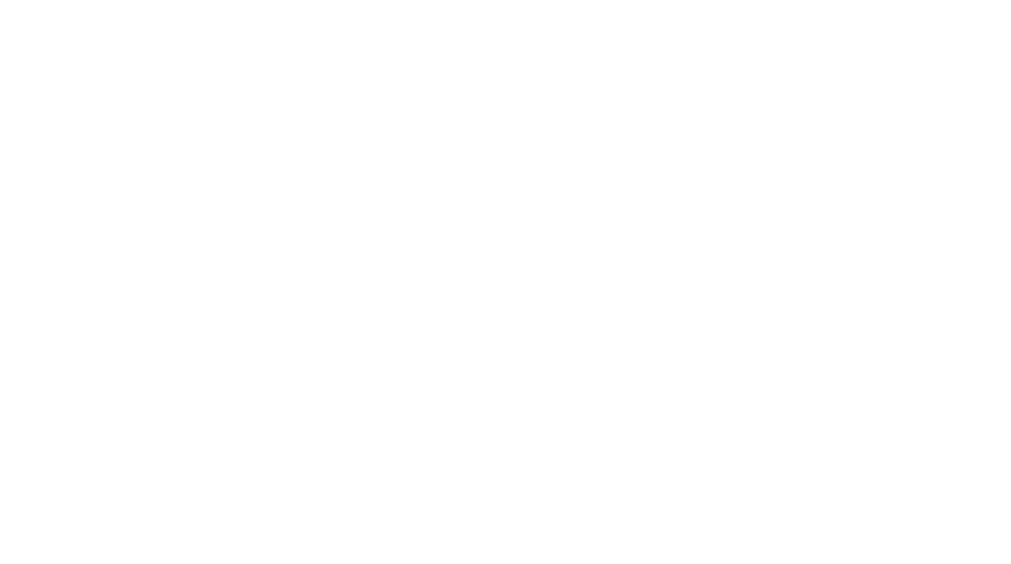
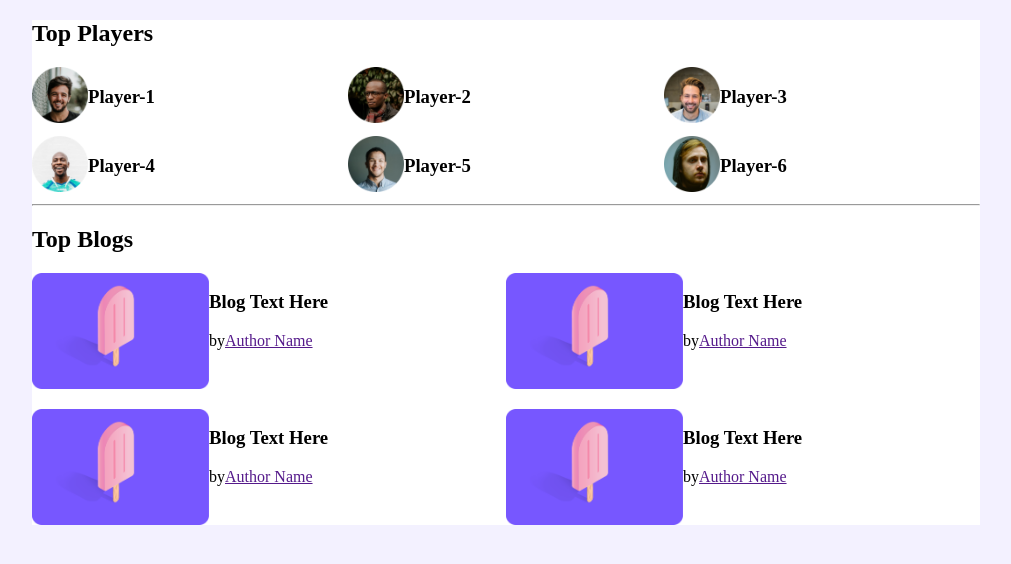
Before and after one commit to rezwan4students/top-boards, a plain HTML site: page index.html in a window 1280 px wide. Shown: the whole page, without its empty margins (134-1145 px from the left). Drawn offline with Linux system fonts and the light colour scheme.

Commit message:
done for tonight

```diff
--- a/index.html
+++ b/index.html
@@ -4,8 +4,97 @@
     <meta http-equiv="X-UA-Compatible" content="IE=edge">
     <meta name="viewport" content="width=device-width, initial-scale=1.0">
     <title>Top Boards</title>
+    <link rel="stylesheet" href="style.css">
 </head>
 <body>
+    <header>
+        <nav>
 
+        </nav>
+    </header>
+    <main>
+         <div class="player-blog-section">
+             <div class="players-section">
+               <h2>Top Players</h2>
+               <div class="all-players">
+                   <div class="person">
+                       <img src="images/players/player-1.png" alt="">
+                       <h3>Player-1</h3>
+                   </div>
+                   <div class="person">
+                       <img src="images/players/player-2.png" alt="">
+                       <h3>Player-2</h3>
+                   </div>
+                   <div class="person">
+                       <img src="images/players/player-3.png" alt="">
+                       <h3>Player-3</h3>
+                   </div>
+                   <div class="person">
+                       <img src="images/players/player-4.png" alt="">
+                       <h3>Player-4</h3>
+                   </div>
+                   <div class="person">
+                       <img src="images/players/player-5.png" alt="">
+                       <h3>Player-5</h3>
+                   </div>
+                   <div class="person">
+                       <img src="images/players/player-6.png" alt="">
+                       <h3>Player-6</h3>
+                   </div>
+               </div>
+               <hr>
+               <div class="blogs">
+                   <h2>Top Blogs</h2>
+                   <div class="blog-sections">
+                   <div class="blog-articles">
+                       <div class="blog-img">
+                        <img src="images/blogs/blog-1.png" alt="">
+                       </div>
+                       <div class="blog-text">
+                           <h3>Blog Text Here</h3>
+                           <span>by</span><a href="">Author Name</a>
+                       </div>
+
+                   </div>
+                   <div class="blog-articles">
+                       <div class="blog-img">
+                        <img src="images/blogs/blog-1.png" alt="">
+                       </div>
+                       <div class="blog-text">
+                           <h3>Blog Text Here</h3>
+                           <span>by</span><a href="">Author Name</a>
+                       </div>
+
+                   </div>
+
+                   <div class="blog-articles">
+                       <div class="blog-img">
+                        <img src="images/blogs/blog-1.png" alt="">
+                       </div>
+                       <div class="blog-text">
+                           <h3>Blog Text Here</h3>
+                           <span>by</span><a href="">Author Name</a>
+                       </div>
+
+                   </div>
+                   <div class="blog-articles">
+                       <div class="blog-img">
+                        <img src="images/blogs/blog-1.png" alt="">
+                       </div>
+                       <div class="blog-text">
+                           <h3>Blog Text Here</h3>
+                           <span>by</span><a href="">Author Name</a>
+                       </div>
+
+                   </div>
+                </div>
+               </div>
+             </div>
+
+         </div>
+    </main>
+    <footer>
+
+    </footer>
 </body>
 </html>
--- /dev/null
+++ b/style.css
@@ -0,0 +1,43 @@
+body {
+    background-color:  #F3F1FF;
+
+}
+.player-blog-section {
+    width:75%;
+    background-color: white;
+    margin:20px auto;
+
+
+
+
+
+}
+
+.all-players {
+    display: grid;
+    grid-template-columns: repeat(3,1fr);
+    grid-row-gap: 10px;
+}
+
+.person {
+    display: flex;
+}
+
+.person img {
+    height: 56px;
+    width: 56px;
+}
+.blog-sections{
+    display: grid;
+    grid-template-columns: repeat(2,1fr);
+    grid-row-gap: 20px;
+}
+.blog-articles {
+    display: flex;
+
+}
+.blog-img img {
+    width:  177px;
+    height: 116px;
+
+}
```
